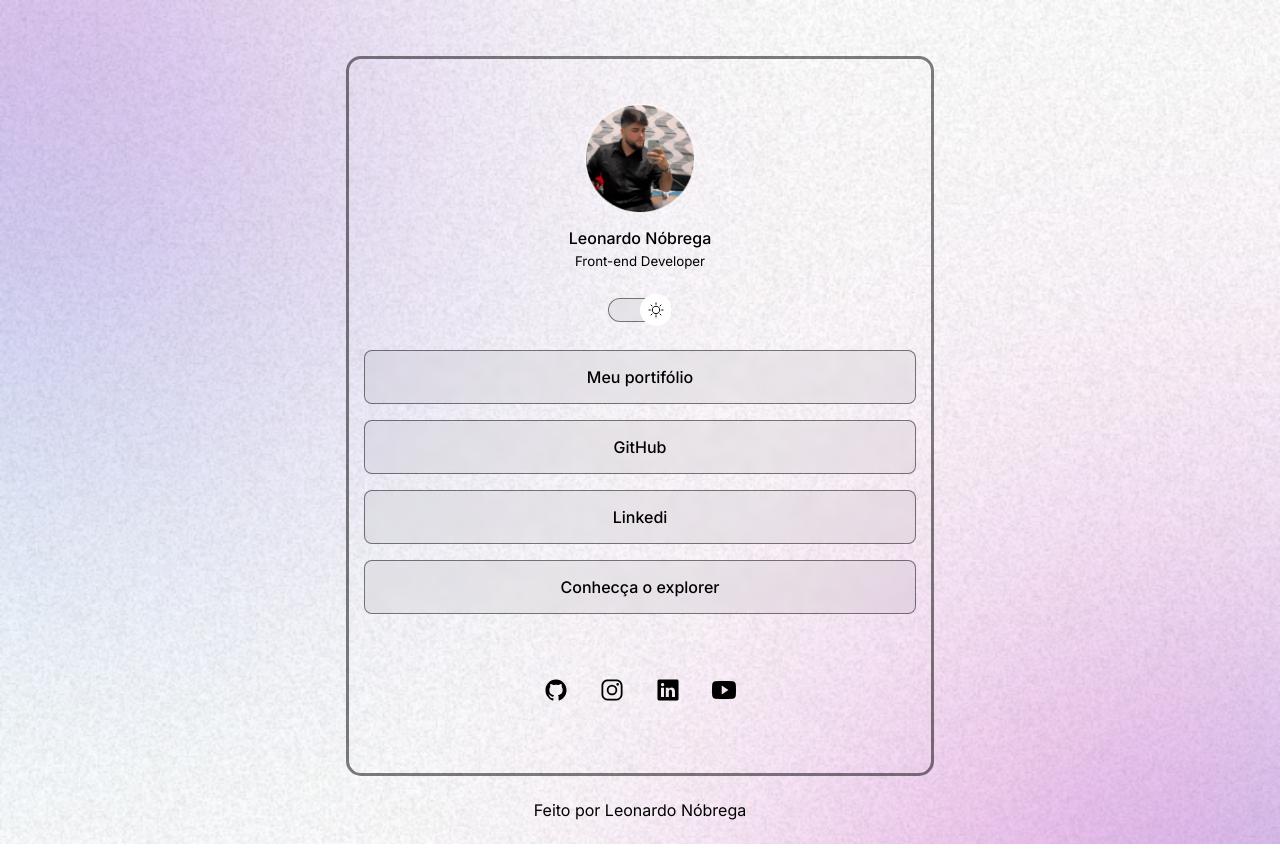
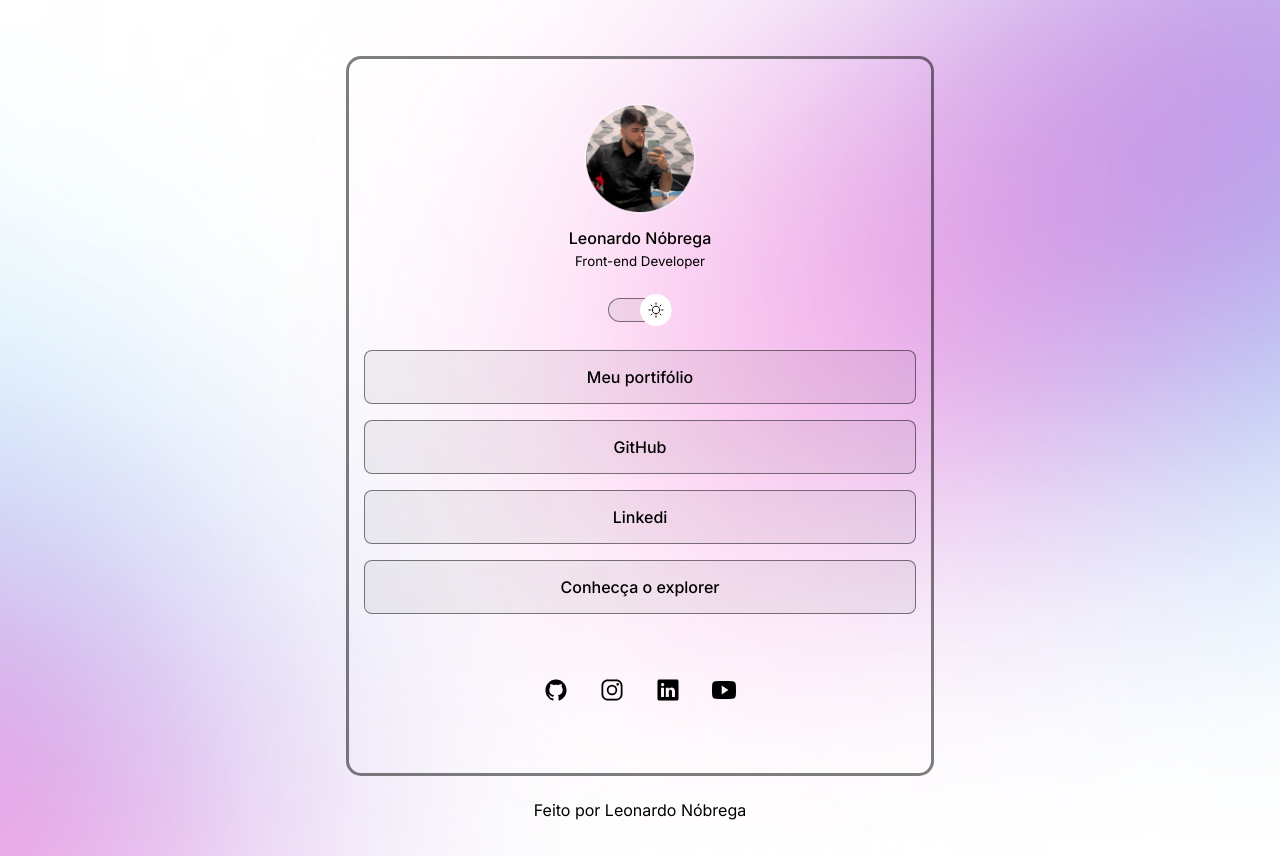
Before and after one commit to LeoNobrega23/My-links, a plain HTML site: page index.html in a window 1280 px wide. Both pictures are taken after a click on the element 640 px from the left and 310 px from the top of the page. Drawn offline with nearby package versions, Linux system fonts and the light colour scheme.

Commit message:
change background media queires

```diff
--- a/style.css
+++ b/style.css
@@ -31,6 +31,7 @@
 body {
   background: var(--bg-url) no-repeat top center/cover;
   font-family: 'Inter', sans-serif;
+  height: 100vh;
 
 }
 /* Geral */
@@ -162,3 +163,14 @@ footer {
   padding: 24px 0;
   text-align: center;
 }
+ /* Medias queries */
+
+ @media (min-width: 700px) {
+ :root {
+  --bg-url: url(./assets/bg-desktop.jpg);
+ }
+  .light {
+    --bg-url: url(./assets/bg-desktop-light.jpg);
+  }
+
+ }
```
